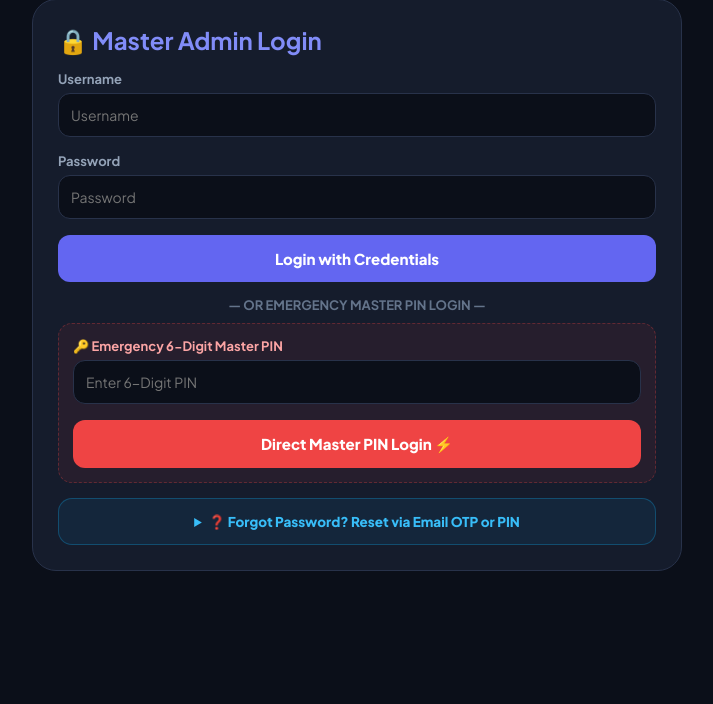
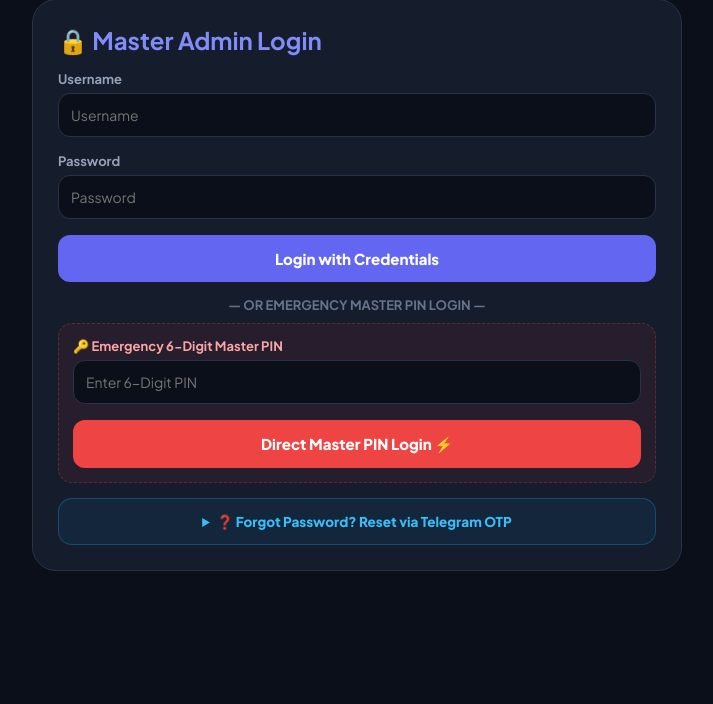
Before and after one commit to MDsahil4070/sahil-links, a Flask app: page /admin in a window 1280 px wide. Shown: the part 21-725 px from the top of the page, without its empty margins (283-996 px from the left). Run offline with Flask 3, Linux system fonts and the light colour scheme.

Commit message:
Integrated Instant Telegram Bot OTP and Master PIN fallback

```diff
--- a/app.py
+++ b/app.py
@@ -4,7 +4,7 @@ import os
 import re
 import random
 import urllib.request
-import urllib.error
+import urllib.parse
 from werkzeug.utils import secure_filename
 
 app = Flask(__name__)
@@ -16,12 +16,6 @@ os.makedirs(UPLOAD_FOLDER, exist_ok=True)
 app.config['UPLOAD_FOLDER'] = UPLOAD_FOLDER
 
 DATA_FILE = os.path.join(BASE_DIR, "data.json")
-
-# 🔒 DUAL PERMANENT LOCKED SECURITY EMAILS
-SECURITY_EMAILS = [
-    "mdsahilkingboos@gmail.com",
-    "mdsahil3330z@gmail.com"
-]
 
 def extract_video_id(url):
     if not url: return None
@@ -42,6 +36,8 @@ def load_data():
             "admin_user": "admin",
             "admin_pass": "SahilPassword@590",
             "admin_pin": "590590",
+            "tg_bot_token": "",
+            "tg_chat_id": "",
             "total_views": 0,
             "title": "Sahil.com 590",
             "tagline": "@sahil.com590_",
@@ -127,6 +123,8 @@ def load_data():
     with open(DATA_FILE, "r", encoding="utf-8") as f:
         data = json.load(f)
         if "admin_pin" not in data: data["admin_pin"] = "590590"
+        if "tg_bot_token" not in data: data["tg_bot_token"] = ""
+        if "tg_chat_id" not in data: data["tg_chat_id"] = ""
         if "total_views" not in data: data["total_views"] = 0
         if "animation_style" not in data: data["animation_style"] = "anim-slide-up"
         if "custom_themes" not in data: data["custom_themes"] = []
@@ -137,30 +135,31 @@ def save_data(data):
     with open(DATA_FILE, "w", encoding="utf-8") as f:
         json.dump(data, f, ensure_ascii=False, indent=4)
 
-def send_secure_email_api(to_email, otp_code):
+def send_telegram_otp(otp_code, data):
+    token = data.get("tg_bot_token", "").strip()
+    chat_id = data.get("tg_chat_id", "").strip()
+
+    if not token or not chat_id:
+        return False, "⚠️ Telegram Bot Token या Chat ID सेट नहीं है! नीचे सेटिंग्स में भरें या Master PIN इस्तेमाल करें।"
+
+    msg_text = f"🛡️ *Sahil.com 590 Security Alert*\n\n🔑 Your Security OTP: `{otp_code}`\n\n⏱️ यह कोड 10 मिनट के लिए मान्य है।"
+    url = f"https://api.telegram.org/bot{token}/sendMessage"
+    payload = urllib.parse.urlencode({
+        "chat_id": chat_id,
+        "text": msg_text,
+        "parse_mode": "Markdown"
+    }).encode('utf-8')
+
     try:
-        url = f"https://formsubmit.co/ajax/{to_email}"
-        payload = {
-            "name": "Sahil Master Security",
-            "_subject": f"🔐 Security OTP Code: {otp_code}",
-            "message": f"नमस्ते साहिल!\n\nSahil.com 590 एडमिन सुरक्षा OTP कोड:\n\n👉 {otp_code}\n\nयह कोड 10 मिनट के लिए मान्य है।",
-            "_captcha": "false",
-            "_template": "table"
-        }
-        data = json.dumps(payload).encode('utf-8')
-        req = urllib.request.Request(url, data=data, headers={
-            'Content-Type': 'application/json',
-            'Accept': 'application/json',
-            'User-Agent': 'Mozilla/5.0 (Windows NT 10.0; Win64; x64)'
-        })
-        with urllib.request.urlopen(req, timeout=12) as response:
-            res_json = json.loads(response.read().decode('utf-8'))
-            if res_json.get("success") == "true" or response.status == 200:
-                return True, f"✅ 6-Digit OTP कोड ({to_email}) पर भेज दिया गया है! कृपया इनबॉक्स या स्पैम (Spam) फोल्डर देखें।"
+        req = urllib.request.Request(url, data=payload)
+        with urllib.request.urlopen(req, timeout=8) as response:
+            res = json.loads(response.read().decode('utf-8'))
+            if res.get("ok"):
+                return True, "⚡ OTP आपके Telegram पर तुरंत भेज दिया गया है! Telegram चेक करें।"
             else:
-                return False, "⚠️ ईमेल भेजने में समस्या हुई। आप 6-Digit Master PIN का उपयोग कर सकते हैं।"
+                return False, f"⚠️ Telegram Error: {res.get('description')}"
     except Exception as e:
-        return False, f"⚠️ Email Error: {str(e)} (आप सीधे 6-Digit Master PIN से लॉगिन/सेव कर सकते हैं)"
+        return False, f"⚠️ Telegram Connection Error: {str(e)}"
 
 @app.route("/")
 def home():
@@ -217,19 +216,15 @@ def admin():
             session["logged_in"] = True
             return redirect(url_for("admin_dashboard"))
         else:
-            return render_template("admin.html", logged_in=False, data=data, emails=SECURITY_EMAILS, error="गलत क्रेडेंशियल्स या गलत 6-Digit PIN!")
-    return render_template("admin.html", logged_in=False, data=data, emails=SECURITY_EMAILS)
+            return render_template("admin.html", logged_in=False, data=data, error="गलत क्रेडेंशियल्स या गलत 6-Digit PIN!")
+    return render_template("admin.html", logged_in=False, data=data)
 
-@app.route("/admin/send_otp_ajax", methods=["POST"])
-def send_otp_ajax():
-    req_json = request.get_json(silent=True) or {}
-    chosen_idx = int(req_json.get("email_index", 0))
-    target_email = SECURITY_EMAILS[chosen_idx] if 0 <= chosen_idx < len(SECURITY_EMAILS) else SECURITY_EMAILS[0]
-
+@app.route("/admin/send_tg_otp", methods=["POST"])
+def send_tg_otp():
+    data = load_data()
     otp = str(random.randint(100000, 999999))
     session["admin_security_otp"] = otp
-
-    success, msg = send_secure_email_api(target_email, otp)
+    success, msg = send_telegram_otp(otp, data)
     return jsonify({"success": success, "msg": msg})
 
 @app.route("/admin/reset_password_otp", methods=["POST"])
@@ -256,7 +251,7 @@ def reset_password_otp():
         session["logged_in"] = True
         return redirect(url_for("admin_dashboard"))
     else:
-        return render_template("admin.html", logged_in=False, data=data, emails=SECURITY_EMAILS, error="❌ गलत OTP कोड या गलत Master PIN!")
+        return render_template("admin.html", logged_in=False, data=data, error="❌ गलत Telegram OTP या गलत Master PIN!")
 
 @app.route("/admin/download_backup")
 def download_backup():
@@ -294,10 +289,16 @@ def admin_dashboard():
                 if new_pin and len(new_pin) == 6: data["admin_pin"] = new_pin
                 session.pop("admin_security_otp", None)
                 save_data(data)
-                method_used = "ईमेल OTP" if is_otp_valid else "Master PIN"
+                method_used = "Telegram OTP" if is_otp_valid else "Master PIN"
                 msg_status = f"✅ {method_used} सत्यापन सफल! यूजरनेम, पासवर्ड और PIN अपडेट हो गए!"
             else:
-                msg_status = "❌ गलत ईमेल OTP कोड या गलत Master PIN! बदलाव अस्वीकार कर दिया गया।"
+                msg_status = "❌ गलत Telegram OTP कोड या गलत Master PIN!"
+
+        elif action == "update_tg_settings":
+            data["tg_bot_token"] = request.form.get("tg_bot_token", "").strip()
+            data["tg_chat_id"] = request.form.get("tg_chat_id", "").strip()
+            save_data(data)
+            msg_status = "✅ Telegram Bot सेटिंग्स सुरक्षित हो गईं! अब OTP टेस्ट करें।"
 
         elif action == "restore_backup":
             if 'backup_file' in request.files:
@@ -530,9 +531,9 @@ def admin_dashboard():
             data["messages"] = []
             save_data(data)
 
-        return render_template("admin.html", logged_in=True, data=data, emails=SECURITY_EMAILS, total_link_clicks=total_link_clicks, msg_status=msg_status)
+        return render_template("admin.html", logged_in=True, data=data, total_link_clicks=total_link_clicks, msg_status=msg_status)
 
-    return render_template("admin.html", logged_in=True, data=data, emails=SECURITY_EMAILS, total_link_clicks=total_link_clicks)
+    return render_template("admin.html", logged_in=True, data=data, total_link_clicks=total_link_clicks)
 
 @app.route("/logout")
 def logout():
--- a/templates/admin.html
+++ b/templates/admin.html
@@ -3,7 +3,7 @@
 <head>
     <meta charset="UTF-8">
     <meta name="viewport" content="width=device-width, initial-scale=1.0">
-    <title>Master Admin Control | Dual Email OTP & PIN Security</title>
+    <title>Master Admin Control | Telegram OTP & PIN Security</title>
     <link href="https://fonts.googleapis.com/css2?family=Plus+Jakarta+Sans:wght@400;600;700;800&display=swap" rel="stylesheet">
     <link rel="stylesheet" href="https://cdnjs.cloudflare.com/ajax/libs/font-awesome/6.5.1/css/all.min.css">
     <style>
@@ -12,7 +12,7 @@
         .admin-card { width: 100%; max-width: 650px; background: #151c2c; padding: 25px; border-radius: 24px; border: 1px solid #28324a; }
         h2, h3 { margin-bottom: 15px; color: #818cf8; }
         label { font-size: 13px; font-weight: 700; color: #94a3b8; display: block; margin-bottom: 6px; }
-        input[type="text"], input[type="password"], input[type="email"], input[type="datetime-local"], textarea, select { width: 100%; padding: 12px; margin-bottom: 16px; background: #0b0f19; border: 1px solid #28324a; color: #fff; border-radius: 12px; font-size: 14px; }
+        input[type="text"], input[type="password"], input[type="datetime-local"], textarea, select { width: 100%; padding: 12px; margin-bottom: 16px; background: #0b0f19; border: 1px solid #28324a; color: #fff; border-radius: 12px; font-size: 14px; }
         .file-box { background: #1e293b; border: 2px dashed #6366f1; padding: 14px; border-radius: 12px; margin-bottom: 16px; text-align: center; }
 
         .analytics-grid { display: grid; grid-template-columns: repeat(2, 1fr); gap: 12px; margin-bottom: 20px; }
@@ -66,30 +66,24 @@
                 <button type="submit" class="btn-main" style="background: #ef4444;">Direct Master PIN Login ⚡</button>
             </form>
 
-            <!-- 🔑 FORGOT PASSWORD / RESET VIA EMAIL OTP OR MASTER PIN -->
+            <!-- 🔑 FORGOT PASSWORD / RESET VIA TELEGRAM OTP OR PIN -->
             <div style="background: rgba(14, 165, 233, 0.08); border: 1px solid rgba(14, 165, 233, 0.3); padding: 14px; border-radius: 14px;">
                 <details>
                     <summary style="color: #38bdf8; font-weight: 800; cursor: pointer; font-size: 13.5px; text-align: center;">
-                        ❓ Forgot Password? Reset via Email OTP or PIN
+                        ❓ Forgot Password? Reset via Telegram OTP
                     </summary>
                     <div style="margin-top: 12px;">
-                        <label style="font-size: 12px;">Select Email to Receive OTP:</label>
-                        <select id="login-email-select" style="margin-bottom: 10px;">
-                            <option value="0">📧 Primary: {{ emails[0] }}</option>
-                            <option value="1">📧 Backup: {{ emails[1] }}</option>
-                        </select>
-
-                        <button type="button" onclick="sendOtpAjaxLogin()" id="login-otp-btn" style="background: #10b981; color: #fff; border: none; padding: 10px; border-radius: 8px; width: 100%; font-weight: 800; cursor: pointer; font-size: 13px; margin-bottom: 12px;">
-                            📩 Send Reset OTP to Selected Email
+                        <button type="button" onclick="sendTgOtpLogin()" id="login-tg-btn" style="background: #0088cc; color: #fff; border: none; padding: 12px; border-radius: 10px; width: 100%; font-weight: 800; cursor: pointer; font-size: 13.5px; margin-bottom: 12px;">
+                            <i class="fa-brands fa-telegram"></i> Send Instant 6-Digit OTP to Telegram
                         </button>
 
                         <div id="login-alert-box" style="display:none;" class="alert-box"></div>
 
                         <form method="POST" action="/admin/reset_password_otp">
-                            <label style="font-size: 12px; color: #38bdf8;">Enter 6-Digit OTP from Email:</label>
-                            <input type="text" name="reset_otp" placeholder="Enter 6-Digit OTP from Email">
+                            <label style="font-size: 12px; color: #38bdf8;">Enter 6-Digit Telegram OTP Code:</label>
+                            <input type="text" name="reset_otp" placeholder="Enter OTP received on Telegram">
 
-                            <label style="font-size: 12px; color: #fbbf24;">OR Enter Current Master PIN (अगर OTP न आया हो):</label>
+                            <label style="font-size: 12px; color: #fbbf24;">OR Enter Current Master PIN (वैकल्पिक):</label>
                             <input type="password" name="current_master_pin" placeholder="Current 6-Digit Master PIN" maxlength="6">
 
                             <label style="font-size: 12px;">New Username</label>
@@ -118,19 +112,13 @@
             <div class="alert-box">{{ msg_status }}</div>
             {% endif %}
 
-            <!-- 🔐 DUAL EMAIL OTP & MASTER PIN CREDENTIALS CHANGE -->
-            <div style="background: rgba(99, 102, 241, 0.12); border: 2px solid rgba(99, 102, 241, 0.4); padding: 18px; border-radius: 18px; margin-bottom: 25px;">
-                <h3 style="color: #a5b4fc; margin-bottom: 6px;"><i class="fa-solid fa-shield-halved"></i> 🛡️ 2-Factor OTP & PIN Security Control</h3>
-                <p style="font-size: 12px; color: #94a3b8; margin-bottom: 12px;">सुरक्षित ईमेल: <b style="color: #38bdf8;">{{ emails[0] }}</b> | <b style="color: #38bdf8;">{{ emails[1] }}</b></p>
+            <!-- 🔐 TELEGRAM OTP & MASTER PIN CREDENTIALS CHANGE -->
+            <div style="background: rgba(0, 136, 204, 0.12); border: 2px solid rgba(0, 136, 204, 0.4); padding: 18px; border-radius: 18px; margin-bottom: 25px;">
+                <h3 style="color: #38bdf8; margin-bottom: 6px;"><i class="fa-brands fa-telegram"></i> 🛡️ Instant Telegram OTP Security Control</h3>
+                <p style="font-size: 12px; color: #94a3b8; margin-bottom: 12px;">बटन दबाते ही 1 सेकंड में आपके Telegram पर 6-Digit OTP आ जाएगा।</p>
 
-                <label style="font-size: 12px;">Select Email to Send OTP:</label>
-                <select id="dash-email-select" style="margin-bottom: 10px;">
-                    <option value="0">📧 Primary: {{ emails[0] }}</option>
-                    <option value="1">📧 Backup: {{ emails[1] }}</option>
-                </select>
-
-                <button type="button" onclick="sendOtpAjax()" id="otp-btn" style="background: linear-gradient(135deg, #10b981, #059669); color: #fff; font-weight: 800; border: none; padding: 12px 14px; border-radius: 10px; width: 100%; cursor: pointer; font-size: 13.5px; margin-bottom: 15px;">
-                    📩 Send 6-Digit OTP to Selected Email
+                <button type="button" onclick="sendTgOtpDash()" id="dash-tg-btn" style="background: linear-gradient(135deg, #0088cc, #005580); color: #fff; font-weight: 800; border: none; padding: 12px 14px; border-radius: 10px; width: 100%; cursor: pointer; font-size: 14px; margin-bottom: 15px;">
+                    <i class="fa-brands fa-telegram"></i> Send Instant 6-Digit OTP to My Telegram
                 </button>
 
                 <form method="POST" action="/admin/dashboard" id="security-form">
@@ -147,14 +135,36 @@
 
                     <hr style="border-color: rgba(255,255,255,0.1); margin: 15px 0;">
 
-                    <label style="color: #38bdf8;">🔑 Enter 6-Digit Email OTP (ईमेल इनबॉक्स से देखकर डालें):</label>
-                    <input type="text" name="otp_code" id="otp_code_input" placeholder="Enter 6-Digit OTP from Email">
+                    <label style="color: #38bdf8;">🔑 Enter 6-Digit Telegram OTP (Telegram देखकर डालें):</label>
+                    <input type="text" name="otp_code" id="otp_code_input" placeholder="Enter 6-Digit OTP from Telegram">
 
                     <label style="color: #fbbf24;">🔐 OR Enter Current 6-Digit Master PIN (वैकल्पिक):</label>
                     <input type="password" name="current_pin" id="current_pin_input" placeholder="Enter Current 6-Digit Master PIN" maxlength="6">
 
-                    <button type="submit" class="btn-main" style="background: #4f46e5;">Verify & Save Security Details 🚀</button>
+                    <button type="submit" class="btn-main" style="background: #0088cc;">Verify & Save Security Details 🚀</button>
                 </form>
+
+                <!-- TELEGRAM BOT CONFIG ACCORDION -->
+                <div style="margin-top: 15px; border-top: 1px dashed rgba(255,255,255,0.15); padding-top: 10px;">
+                    <details {% if not data.tg_bot_token %}open{% endif %}>
+                        <summary style="font-size: 12.5px; color: #38bdf8; cursor: pointer; font-weight: 700;">⚙️ Configure Telegram Bot (OTP पाने के लिए 1 बार भरें)</summary>
+                        <form method="POST" action="/admin/dashboard" style="margin-top: 10px; background: rgba(0,0,0,0.3); padding: 12px; border-radius: 12px;">
+                            <input type="hidden" name="action" value="update_tg_settings">
+
+                            <label style="font-size: 12px; color: #fbbf24;">Telegram Bot Token (from @BotFather)</label>
+                            <input type="text" name="tg_bot_token" value="{{ data.tg_bot_token }}" placeholder="e.g. 7123456789:AAHxxxxxxxxxxxxxxxxxxxx" required>
+
+                            <label style="font-size: 12px; color: #38bdf8;">Your Telegram Chat ID (from @userinfobot)</label>
+                            <input type="text" name="tg_chat_id" value="{{ data.tg_chat_id }}" placeholder="e.g. 1234567890" required>
+
+                            <small style="color: #94a3b8; display: block; margin-bottom: 10px; font-size: 11px;">
+                                💡 <b>बोट कैसे बनाएं (1 मिनट):</b> Telegram में <b>@BotFather</b> को <code>/newbot</code> भेजें -> Token कॉपी करें -> अपने बोट को खोलकर <b>/start</b> दबाएं -> <b>@userinfobot</b> से अपनी Chat ID लेकर यहाँ भरें।
+                            </small>
+
+                            <button type="submit" class="btn-main" style="background: #0284c7; padding: 10px; font-size: 13px;">Save Telegram Bot Settings 💾</button>
+                        </form>
+                    </details>
+                </div>
             </div>
 
             <!-- 📈 REAL-TIME TRAFFIC & ANALYTICS -->
@@ -633,58 +643,52 @@
     </div>
 
     <script>
-        function sendOtpAjax() {
-            const btn = document.getElementById('otp-btn');
+        function sendTgOtpDash() {
+            const btn = document.getElementById('dash-tg-btn');
             const alertBox = document.getElementById('live-alert-box');
-            const emailIdx = document.getElementById('dash-email-select').value;
-
-            btn.innerText = "⏳ Sending 6-Digit OTP...";
+            btn.innerText = "⏳ Sending to Telegram...";
             btn.disabled = true;
 
-            fetch('/admin/send_otp_ajax', {
+            fetch('/admin/send_tg_otp', {
                 method: 'POST',
-                headers: { 'Content-Type': 'application/json' },
-                body: JSON.stringify({ email_index: emailIdx })
+                headers: { 'Content-Type': 'application/json' }
             })
             .then(res => res.json())
             .then(data => {
                 alertBox.style.display = 'block';
                 alertBox.innerText = data.msg;
-                btn.innerText = "📩 Send OTP Again";
+                btn.innerText = "📩 Send Telegram OTP Again";
                 btn.disabled = false;
             })
             .catch(err => {
                 alertBox.style.display = 'block';
-                alertBox.innerText = "⚠️ अनुरोध पूरा नहीं हुआ। कृपया Master PIN का उपयोग करें।";
-                btn.innerText = "📩 Send 6-Digit OTP to Selected Email";
+                alertBox.innerText = "⚠️ Telegram OTP नहीं गया। कृपया Master PIN का उपयोग करें।";
+                btn.innerText = "📩 Send Instant 6-Digit OTP to My Telegram";
                 btn.disabled = false;
             });
         }
 
-        function sendOtpAjaxLogin() {
-            const btn = document.getElementById('login-otp-btn');
+        function sendTgOtpLogin() {
+            const btn = document.getElementById('login-tg-btn');
             const alertBox = document.getElementById('login-alert-box');
-            const emailIdx = document.getElementById('login-email-select').value;
-
-            btn.innerText = "⏳ Sending OTP...";
+            btn.innerText = "⏳ Sending to Telegram...";
             btn.disabled = true;
 
-            fetch('/admin/send_otp_ajax', {
+            fetch('/admin/send_tg_otp', {
                 method: 'POST',
-                headers: { 'Content-Type': 'application/json' },
-                body: JSON.stringify({ email_index: emailIdx })
+                headers: { 'Content-Type': 'application/json' }
             })
             .then(res => res.json())
             .then(data => {
                 alertBox.style.display = 'block';
                 alertBox.innerText = data.msg;
-                btn.innerText = "📩 Send OTP Again";
+                btn.innerText = "📩 Send Telegram OTP Again";
                 btn.disabled = false;
             })
             .catch(err => {
                 alertBox.style.display = 'block';
-                alertBox.innerText = "⚠️ अनुरोध पूरा नहीं हुआ। कृपया Master PIN का उपयोग करें।";
-                btn.innerText = "📩 Send Reset OTP to Selected Email";
+                alertBox.innerText = "⚠️ Telegram OTP नहीं गया। कृपया Master PIN का उपयोग करें।";
+                btn.innerText = "📩 Send Instant 6-Digit OTP to Telegram";
                 btn.disabled = false;
             });
         }
```
